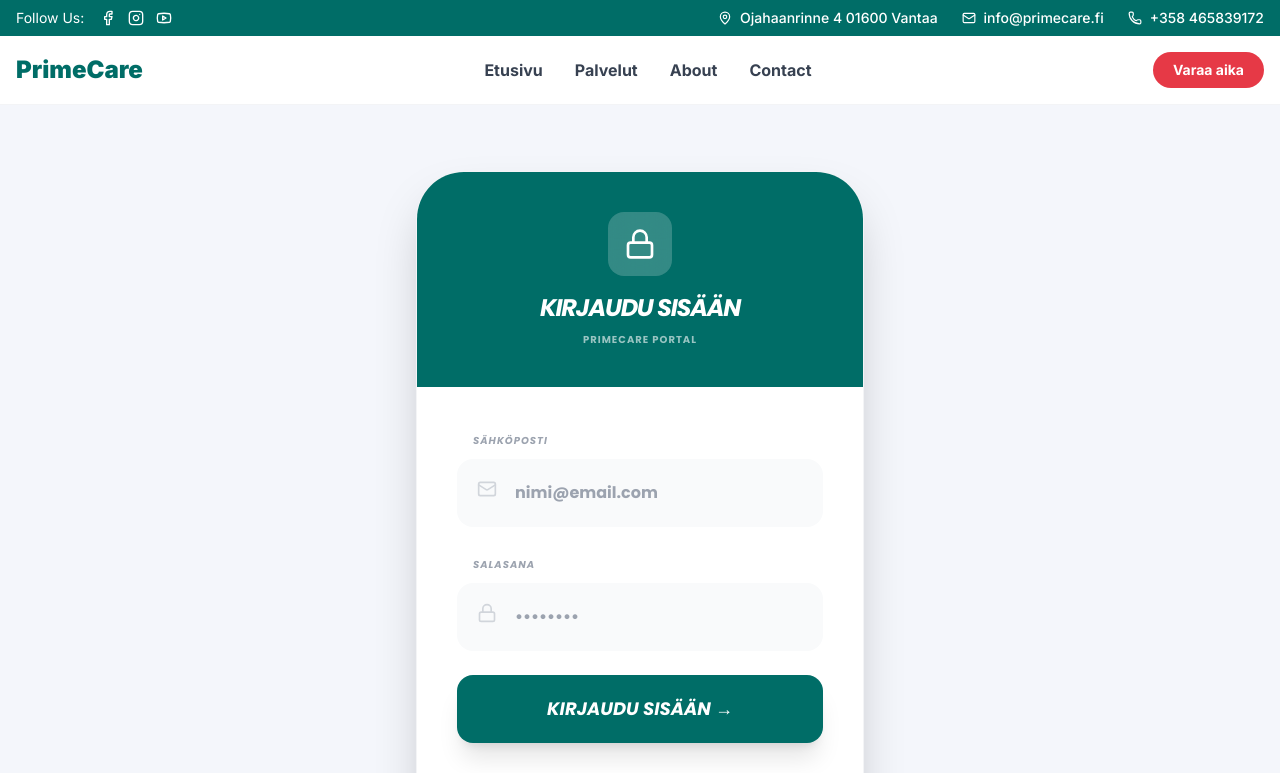
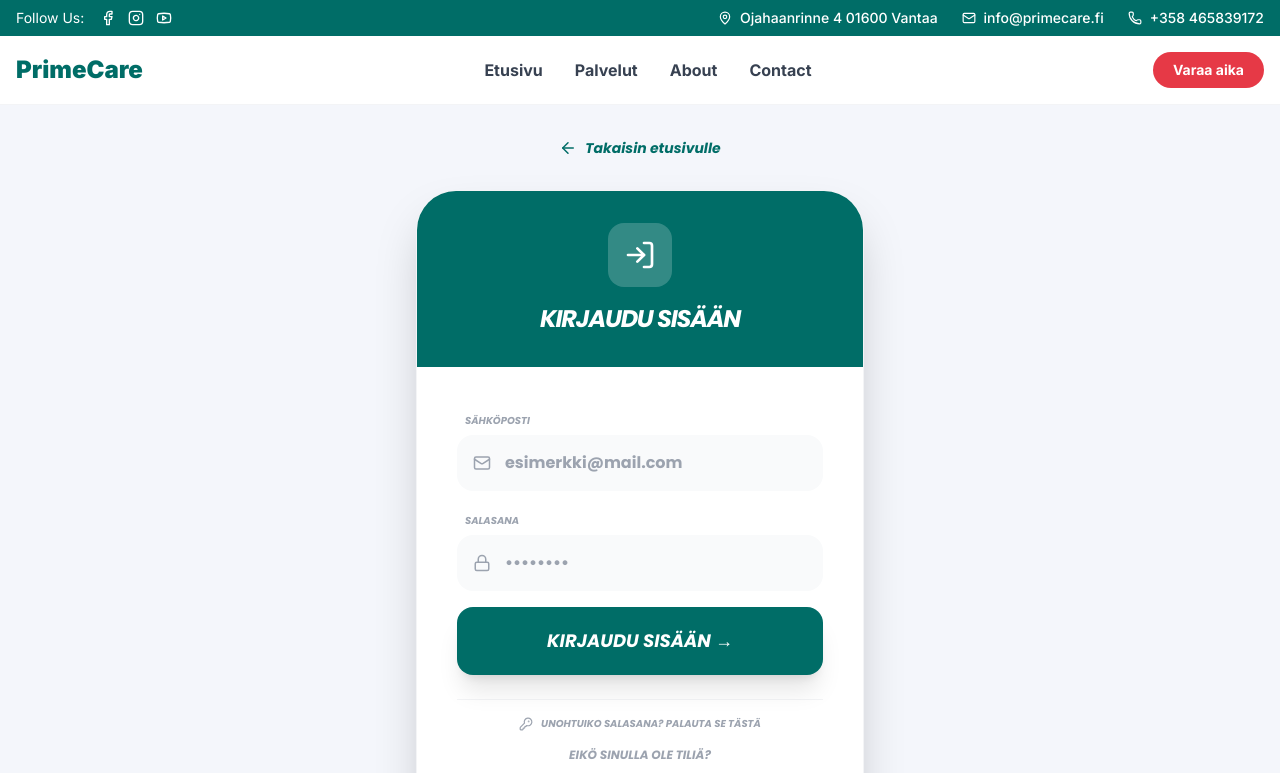
Before and after one commit to alfuapp/primelast, a Next.js app: page /login in a window 1280 px wide. Shown: the top 773 px of the page. Built offline with nearby package versions, Linux system fonts and the light colour scheme.

Commit message:
samaynta forget passworda

```diff
--- /dev/null
+++ b/app/forgot-password/page.tsx
@@ -0,0 +1,91 @@
+'use client';
+
+import { useState } from 'react';
+import { auth } from '../lib/firebase';
+import { sendPasswordResetEmail } from 'firebase/auth';
+import { Mail, ArrowLeft, Loader2, KeyRound, CheckCircle2 } from 'lucide-react';
+import Link from 'next/link';
+
+export default function ForgotPasswordPage() {
+  const [email, setEmail] = useState('');
+  const [error, setError] = useState('');
+  const [message, setMessage] = useState('');
+  const [loading, setLoading] = useState(false);
+
+  const handleReset = async (e: React.FormEvent) => {
+    e.preventDefault();
+    setLoading(true);
+    setError('');
+    setMessage('');
+
+    try {
+      await sendPasswordResetEmail(auth, email);
+      setMessage("Salasanan palautuslinkki on lähetetty sähköpostiisi. Tarkista myös roskaposti.");
+      setLoading(false);
+    } catch (err: any) {
+      if (err.code === 'auth/user-not-found') {
+        setError("Tällä sähköpostilla ei löytynyt tiliä.");
+      } else {
+        setError("Virhe sähköpostin lähetyksessä. Yritä uudelleen.");
+      }
+      setLoading(false);
+    }
+  };
+
+  return (
+    <div className="min-h-screen bg-[#f4f6fb] flex flex-col items-center justify-center p-6 font-[Poppins]">
+      <Link href="/login" className="mb-8 flex items-center gap-2 text-[#006d67] font-bold text-sm hover:underline italic">
+        <ArrowLeft size={18} /> Takaisin kirjautumiseen
+      </Link>
+
+      <div className="w-full max-w-md bg-white rounded-[2.5rem] shadow-2xl overflow-hidden border border-gray-100">
+        <div className="bg-[#006d67] p-8 text-center text-white">
+          <div className="bg-white/20 w-16 h-16 rounded-2xl flex items-center justify-center mx-auto mb-4">
+            <KeyRound size={32} />
+          </div>
+          <h1 className="text-2xl font-black uppercase tracking-tighter italic">Palauta salasana</h1>
+        </div>
+
+        <div className="p-10 space-y-6">
+          {error && <div className="bg-red-50 text-[#E63946] p-4 rounded-xl text-[10px] font-black border border-red-100 text-center uppercase italic">{error}</div>}
+
+          {message ? (
+            <div className="text-center space-y-6 animate-in fade-in zoom-in duration-500">
+              <div className="bg-green-50 text-green-700 p-6 rounded-2xl border border-green-100">
+                <CheckCircle2 size={40} className="mx-auto mb-4" />
+                <p className="font-bold text-sm uppercase italic leading-relaxed">{message}</p>
+              </div>
+              <Link href="/login" className="block w-full bg-[#006d67] text-white py-5 rounded-2xl font-black text-sm uppercase italic shadow-lg">
+                Palaa kirjautumiseen
+              </Link>
+            </div>
+          ) : (
+            <form onSubmit={handleReset} className="space-y-6">
+              <p className="text-xs font-bold text-gray-500 text-center leading-relaxed uppercase italic">
+                Kirjoita sähköpostiosoitteesi, niin lähetämme sinulle linkin salasanan vaihtamiseen.
+              </p>
+
+              <div className="space-y-1">
+                <label className="text-[10px] font-black text-gray-400 uppercase ml-2 italic">Sähköposti</label>
+                <div className="relative">
+                  <Mail className="absolute left-4 top-1/2 -translate-y-1/2 text-gray-400" size={18} />
+                  <input
+                    required
+                    type="email"
+                    placeholder="esimerkki@mail.com"
+                    className="w-full p-4 pl-12 bg-gray-50 border-none rounded-2xl outline-none focus:ring-2 focus:ring-[#006d67] font-bold text-gray-700"
+                    onChange={(e) => setEmail(e.target.value)}
+                  />
+                </div>
+              </div>
+
+              <button disabled={loading} type="submit" className="w-full bg-[#E63946] text-white py-5 rounded-2xl font-black text-lg shadow-xl hover:brightness-110 transition-all transform active:scale-95 uppercase italic flex justify-center items-center">
+                {loading ? <Loader2 className="animate-spin" /> : "LÄHETÄ LINKKI →"}
+              </button>
+            </form>
+          )}
+        </div>
+      </div>
+    </div>
+  );
+}
--- a/app/login/page.tsx
+++ b/app/login/page.tsx
@@ -1,101 +1,107 @@
 'use client';
 
-import React, { useState } from 'react';
+import { useState } from 'react';
 import { auth } from '../lib/firebase';
-import { signInWithEmailAndPassword } from 'firebase/auth';
+import { signInWithEmailAndPassword, sendPasswordResetEmail } from 'firebase/auth';
 import { useRouter } from 'next/navigation';
-import { LogIn, Loader2, Lock, Mail } from 'lucide-react';
+import { Mail, Lock, LogIn, ArrowLeft, Loader2, KeyRound } from 'lucide-react';
+import Link from 'next/link';
 
 export default function LoginPage() {
   const [email, setEmail] = useState('');
   const [password, setPassword] = useState('');
+  const [error, setError] = useState('');
+  const [message, setMessage] = useState('');
   const [loading, setLoading] = useState(false);
-  const [error, setError] = useState('');
   const router = useRouter();
 
   const handleLogin = async (e: React.FormEvent) => {
     e.preventDefault();
     setLoading(true);
     setError('');
-
+    setMessage('');
     try {
-      const userCredential = await signInWithEmailAndPassword(auth, email, password);
-      const user = userCredential.user;
-
-      // ⭐ KALA SAARIDDA ADMIN-KA IYO MACMIILKA
-      if (user.email === "primecare1974@gmail.com") {
-        // Haddii uu adiga yahay, toos u gee Admin Dashboard-ka madow
-        router.push('/admin');
-      } else {
-        // Haddii uu macmiil yahay, gee bogga adeegyada
+      await signInWithEmailAndPassword(auth, email, password);
       router.push('/services');
-      }
     } catch (err: any) {
       setError("Kirjautuminen epäonnistui. Tarkista sähköposti ja salasana.");
       setLoading(false);
     }
   };
 
+  // Function-ka Password-ka lagu soo celiyo
+  const handleResetPassword = async () => {
+    if (!email) {
+      setError("Kirjoita sähköpostiosoitteesi ensin.");
+      return;
+    }
+    try {
+      await sendPasswordResetEmail(auth, email);
+      setMessage("Salasanan palautuslinkki on lähetetty sähköpostiisi.");
+      setError('');
+    } catch (err: any) {
+      setError("Virhe sähköpostin lähetyksessä.");
+    }
+  };
+
   return (
-    <div className="min-h-screen bg-[#f4f6fb] flex items-center justify-center p-6 font-[Poppins]">
-      <div className="max-w-md w-full bg-white rounded-[3rem] shadow-2xl overflow-hidden border border-gray-100">
-        <div className="bg-[#006d67] p-10 text-center text-white">
-          <div className="bg-white/20 w-16 h-16 rounded-2xl flex items-center justify-center mx-auto mb-4 backdrop-blur-md">
-            <Lock size={32} />
+    <div className="min-h-screen bg-[#f4f6fb] flex flex-col items-center justify-center p-6 font-[Poppins]">
+      <Link href="/" className="mb-8 flex items-center gap-2 text-[#006d67] font-bold text-sm hover:underline italic">
+        <ArrowLeft size={18} /> Takaisin etusivulle
+      </Link>
+
+      <div className="w-full max-w-md bg-white rounded-[2.5rem] shadow-2xl overflow-hidden border border-gray-100">
+        <div className="bg-[#006d67] p-8 text-center text-white">
+          <div className="bg-white/20 w-16 h-16 rounded-2xl flex items-center justify-center mx-auto mb-4">
+            <LogIn size={32} />
           </div>
-          <h1 className="text-2xl font-black uppercase italic tracking-tighter">Kirjaudu sisään</h1>
-          <p className="text-white/60 text-[10px] font-bold uppercase tracking-widest mt-2">PrimeCare Portal</p>
+          <h1 className="text-2xl font-black uppercase tracking-tighter italic">Kirjaudu sisään</h1>
         </div>
 
-        <form onSubmit={handleLogin} className="p-10 space-y-6">
-          {error && (
-            <div className="bg-red-50 text-red-500 p-4 rounded-2xl text-xs font-bold italic border border-red-100">
-              {error}
-            </div>
-          )}
+        <div className="p-10 space-y-6">
+          {error && <div className="bg-red-50 text-[#E63946] p-4 rounded-xl text-xs font-bold border border-red-100 text-center uppercase italic">{error}</div>}
+          {message && <div className="bg-green-50 text-green-700 p-4 rounded-xl text-xs font-bold border border-green-100 text-center uppercase italic">{message}</div>}
 
-          <div className="space-y-2">
-            <label className="text-[10px] font-black uppercase text-gray-400 ml-4 tracking-widest italic">Sähköposti</label>
+          <form onSubmit={handleLogin} className="space-y-4">
+            <div className="space-y-1">
+              <label className="text-[10px] font-black text-gray-400 uppercase ml-2 italic">Sähköposti</label>
               <div className="relative">
-              <Mail className="absolute left-5 top-5 text-gray-300" size={20} />
-              <input
-                required
-                type="email"
-                placeholder="nimi@email.com"
-                className="w-full p-5 pl-14 bg-gray-50 rounded-2xl border-2 border-transparent focus:border-[#006d67] outline-none font-bold text-gray-700 transition-all"
-                onChange={(e) => setEmail(e.target.value)}
-              />
+                <Mail className="absolute left-4 top-1/2 -translate-y-1/2 text-gray-400" size={18} />
+                <input required type="email" placeholder="esimerkki@mail.com" className="w-full p-4 pl-12 bg-gray-50 border-none rounded-2xl outline-none focus:ring-2 focus:ring-[#006d67] font-bold text-gray-700" onChange={(e) => setEmail(e.target.value)} />
               </div>
             </div>
 
-          <div className="space-y-2">
-            <label className="text-[10px] font-black uppercase text-gray-400 ml-4 tracking-widest italic">Salasana</label>
+            <div className="space-y-1">
+              <label className="text-[10px] font-black text-gray-400 uppercase ml-2 italic">Salasana</label>
               <div className="relative">
-              <Lock className="absolute left-5 top-5 text-gray-300" size={20} />
-              <input
-                required
-                type="password"
-                placeholder="••••••••"
-                className="w-full p-5 pl-14 bg-gray-50 rounded-2xl border-2 border-transparent focus:border-[#006d67] outline-none font-bold text-gray-700 transition-all"
-                onChange={(e) => setPassword(e.target.value)}
-              />
+                <Lock className="absolute left-4 top-1/2 -translate-y-1/2 text-gray-400" size={18} />
+                <input required type="password" placeholder="••••••••" className="w-full p-4 pl-12 bg-gray-50 border-none rounded-2xl outline-none focus:ring-2 focus:ring-[#006d67] font-bold text-gray-700" onChange={(e) => setPassword(e.target.value)} />
               </div>
             </div>
 
-          <button
-            type="submit"
-            disabled={loading}
-            className="w-full bg-[#006d67] text-white py-5 rounded-2xl font-black text-lg shadow-xl hover:bg-black transition-all transform active:scale-95 uppercase italic flex items-center justify-center gap-3"
-          >
+            <button disabled={loading} type="submit" className="w-full bg-[#006d67] text-white py-5 rounded-2xl font-black text-lg shadow-xl hover:bg-black transition-all transform active:scale-95 uppercase italic mt-4 flex justify-center items-center">
               {loading ? <Loader2 className="animate-spin" /> : "KIRJAUDU SISÄÄN →"}
             </button>
+          </form>
 
-          <div className="text-center pt-4">
-            <p className="text-[10px] text-gray-400 font-bold uppercase italic">
-              Unohditko salasanan? Ota yhteyttä tukeen.
-            </p>
+          <div className="space-y-4 pt-4 border-t border-gray-100">
+  {/* Password Reset Link - Hadda wuxuu toos u geeynaa bogga gaarka ah */}
+  <Link
+    href="/forgot-password"
+    className="w-full text-center text-[10px] font-black text-gray-400 uppercase hover:text-[#E63946] transition-colors italic flex items-center justify-center gap-2"
+  >
+    <KeyRound size={14} /> Unohtuiko salasana? Palauta se tästä
+  </Link>
+
+            {/* Register Link */}
+            <div className="text-center">
+              <p className="text-xs font-bold text-gray-400 uppercase italic mb-3">Eikö sinulla ole tiliä?</p>
+              <Link href="/register" className="block w-full border-2 border-[#006d67] text-[#006d67] py-4 rounded-2xl font-black text-sm hover:bg-[#006d67] hover:text-white transition-all uppercase italic text-center">
+                Luo uusi tili
+              </Link>
             </div>
-        </form>
+          </div>
+        </div>
       </div>
     </div>
   );
```
Also changed, not shown: app/page.tsx (+1 -16 lines). Lines whose indentation alone changed are shown as unchanged.
